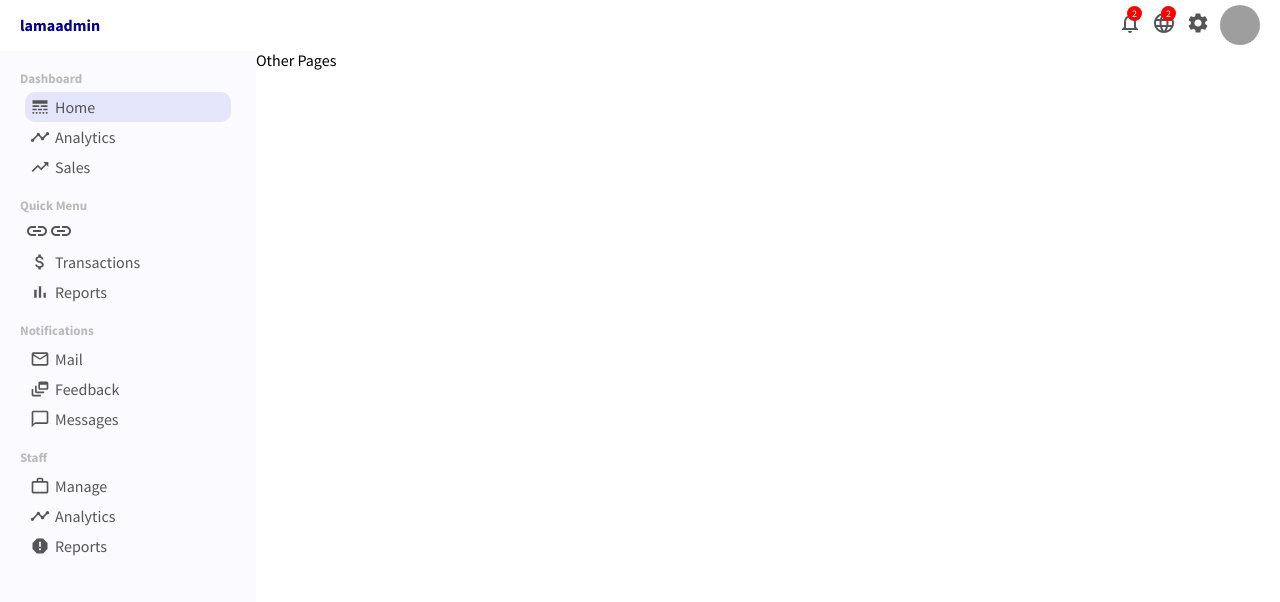
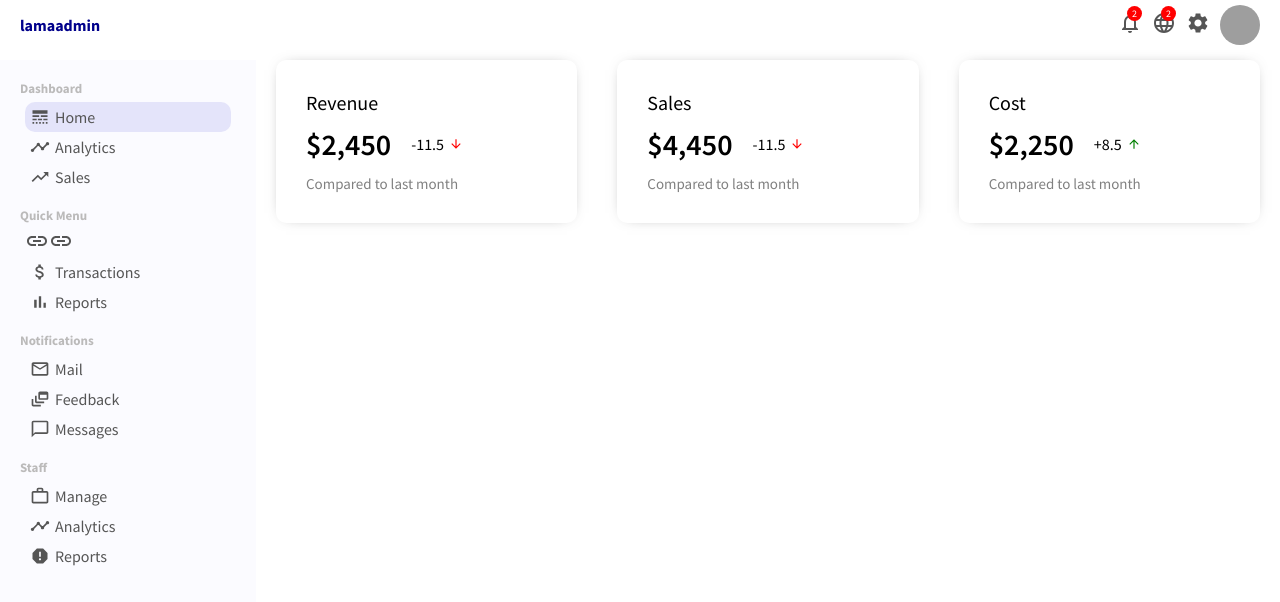
Before and after one commit to maulikk2000/admin_dashboard, a React (Create React App) app: page / in a window 1280 px wide. Shown: the top 602 px of the page. Built offline with nearby package versions, Linux system fonts and the light colour scheme; grey boxes are pictures that could not be loaded.

Commit message:
add feature info

```diff
--- a/src/App.css
+++ b/src/App.css
@@ -1,7 +1,4 @@
 .container {
   display: flex;
+  margin-top: 10px;
 }
-
-.others {
-  flex: 4;
-}
--- a/src/App.tsx
+++ b/src/App.tsx
@@ -3,6 +3,7 @@ import './App.css';
 import Sidebar from './components/sidebar/Sidebar';
 
 import Topbar from './components/topbar/Topbar';
+import Home from './pages/home/Home';
 
 function App() {
   return (
@@ -10,7 +11,7 @@ function App() {
      <Topbar />
      <div className="container">
        <Sidebar />
-       <div className="others">Other Pages</div>
+       <Home />
      </div>
 
     </div>
--- /dev/null
+++ b/src/components/featured-Info/Featured-Info.tsx
@@ -0,0 +1,42 @@
+import { ArrowDownward, ArrowUpward } from "@material-ui/icons"
+import React from "react"
+import "./featured-Info.css"
+
+const FeaturedInfo = () => {
+    return (
+        <div className="featured">
+            <div className="featuredItem">
+                <span className="featuredTitle">Revenue</span>
+                <div className="featuredMoneyContainer">
+                    <span className="featuredMoney">$2,450</span>
+                    <span className="featuredMoneyRate">
+                        -11.5 <ArrowDownward className="featuredIcon negative"/>
+                    </span>
+                </div>
+                <span className="featuredSub">Compared to last month</span>
+            </div>
+            <div className="featuredItem">
+                <span className="featuredTitle">Sales</span>
+                <div className="featuredMoneyContainer">
+                    <span className="featuredMoney">$4,450</span>
+                    <span className="featuredMoneyRate">
+                        -11.5 <ArrowDownward className="featuredIcon negative"/>
+                    </span>
+                </div>
+                <span className="featuredSub">Compared to last month</span>
+            </div>
+            <div className="featuredItem">
+                <span className="featuredTitle">Cost</span>
+                <div className="featuredMoneyContainer">
+                    <span className="featuredMoney">$2,250</span>
+                    <span className="featuredMoneyRate">
+                        +8.5 <ArrowUpward className="featuredIcon"/>
+                    </span>
+                </div>
+                <span className="featuredSub">Compared to last month</span>
+            </div>
+        </div>
+    )
+}
+
+export default FeaturedInfo;
--- /dev/null
+++ b/src/components/featured-Info/featured-Info.css
@@ -0,0 +1,51 @@
+.featured {
+  width: 100%;
+  display: flex;
+  justify-content: space-between;
+}
+
+.featuredItem {
+  flex: 1;
+  margin: 0px 20px;
+  padding: 30px;
+  border-radius: 10px;
+  cursor: pointer;
+  -webkit-box-shadow: 0px 0px 15px -10px rgba(0, 0, 0, 0.75);
+  box-shadow: 0px 0px 15px -10px rgba(0, 0, 0, 0.75);
+}
+
+.featuredTitle {
+  font-size: 20px;
+}
+
+.featuredMoneyContainer {
+  margin: 10px 0px;
+  display: flex;
+  align-items: center;
+}
+
+.featuredMoney {
+  font-size: 30px;
+  font-weight: 600;
+}
+
+.featuredMoneyRate {
+  display: flex;
+  align-items: center;
+  margin-left: 20px;
+}
+
+.featuredIcon {
+  font-size: 14px !important;
+  margin-left: 5px;
+  color: green;
+}
+
+.featuredIcon.negative {
+  color: red;
+}
+
+.featuredSub {
+  font-size: 15px;
+  color: gray;
+}
--- /dev/null
+++ b/src/pages/home/Home.tsx
@@ -0,0 +1,13 @@
+import React from "react";
+import FeaturedInfo from "../../components/featured-Info/Featured-Info";
+import "./home.css"
+
+const Home = () => {
+    return (
+        <div className="home">
+            <FeaturedInfo />
+        </div>
+    )
+}
+
+export default Home;
--- a/src/pages/home/home.css
+++ b/src/pages/home/home.css
@@ -0,0 +1,3 @@
+.home {
+  flex: 4;
+}
```
